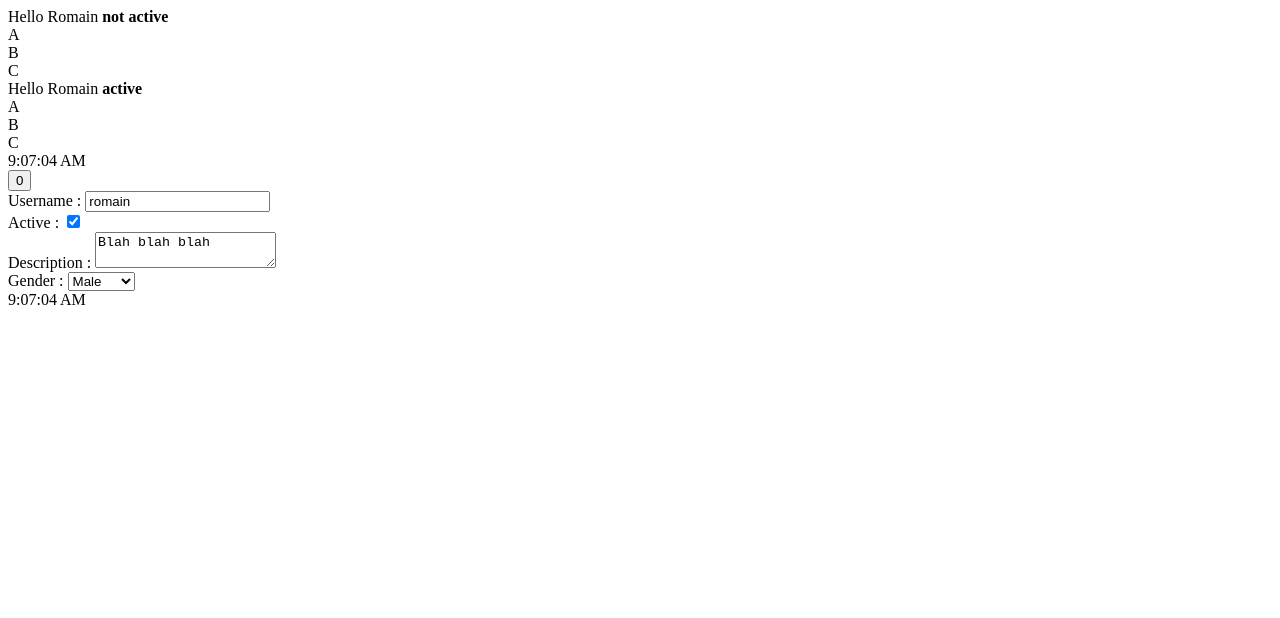
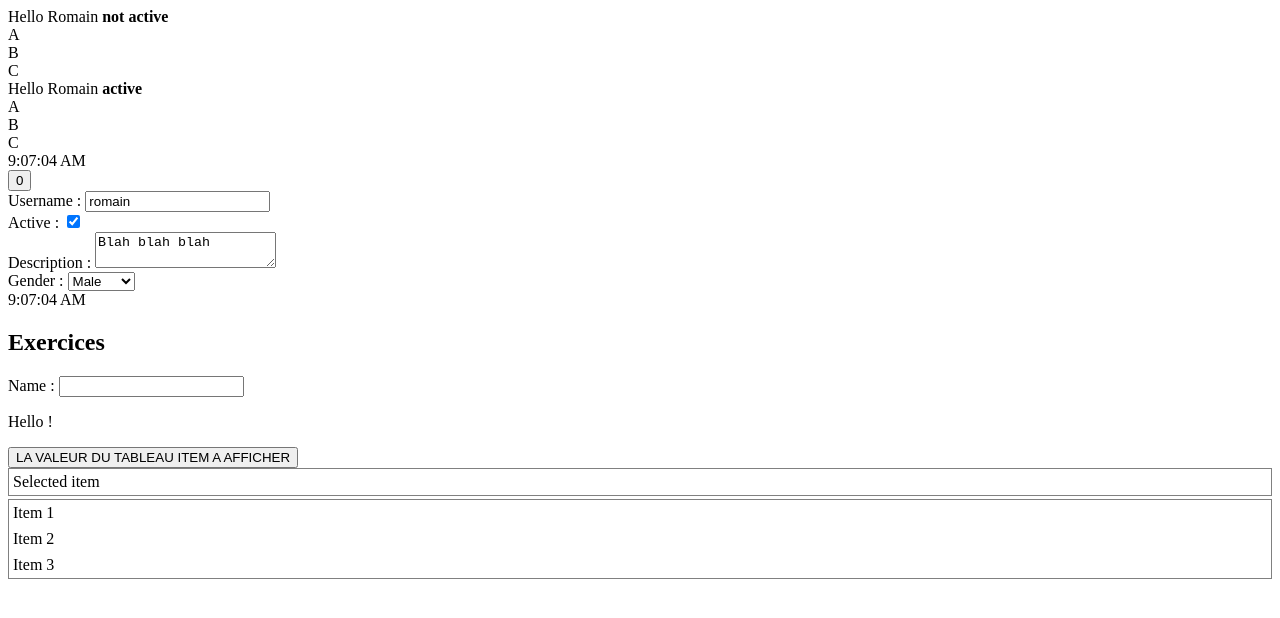
Before and after one commit to bioub/Formation_Web_Advanced_STMicroelectronics_2023_04, a React (Create React App) app in the folder hello-react/: page / in a window 1280 px wide. Shown: the top 618 px of the page. Built offline with nearby package versions, Linux system fonts and the light colour scheme.

Commit message:
Exercices

```diff
--- a/hello-react/src/App.tsx
+++ b/hello-react/src/App.tsx
@@ -3,6 +3,7 @@ import ClockWidget from './ClockWidget';
 import Counter from './Counter';
 import Hello from './Hello';
 import MyForm from './MyForm';
+import Exercices from './exercices/Exercices';
 
 function App() {
 
@@ -14,6 +15,8 @@ function App() {
       <Counter />
       <MyForm />
       <ClockWidget />
+      <h2>Exercices</h2>
+      <Exercices />
     </div>
   );
 }
--- /dev/null
+++ b/hello-react/src/exercices/Exercices.tsx
@@ -0,0 +1,23 @@
+import { useState } from "react";
+import Helloworld from "./Helloworld";
+import MultiStateButton from "./MultiStateButton";
+import Select from "./Select";
+
+function Exercices() {
+  const names = ['Toto', 'Titi', 'Tata'];
+  const [name, setName] = useState('Toto');
+
+  function handleSelected(val: string) {
+
+  }
+
+  return (
+    <div className="Exercices">
+      <Helloworld />
+      <MultiStateButton />
+      <Select />
+    </div>
+  );
+}
+
+export default Exercices;
--- /dev/null
+++ b/hello-react/src/exercices/Helloworld.tsx
@@ -0,0 +1,33 @@
+import { ChangeEvent, Component } from 'react';
+
+class Helloworld extends Component {
+  state = {
+
+  };
+  handleInput = (event: ChangeEvent<HTMLInputElement>) => {
+
+  };
+  render() {
+    const {  } = this.state;
+    return (
+      <div className="ExHelloworld">
+        <div>
+          Name : <input onChange={this.handleInput} />
+        </div>
+        <p>
+          Hello <span></span> !
+        </p>
+      </div>
+    );
+  }
+}
+
+export default Helloworld;
+
+// Exercice 1
+// Créer une propriété name sur le state avec une valeur par défaut
+// L'afficher dans la balise span
+// A la saisi dans le champ (methode handleInput)
+// modifier la valeur de name du state
+// (pour récupérer la valeur du champ utiliser event.currentTarget.value)
+// Le composant se raffraichira tout seul
--- /dev/null
+++ b/hello-react/src/exercices/MultiStateButton.tsx
@@ -0,0 +1,24 @@
+import { Component } from 'react';
+
+class MultiStateButton extends Component {
+  state = {
+
+  };
+  render() {
+    const {  } = this.state;
+    const {  } = this.props;
+    return (
+      <button className="ExMultiStateButton">
+       LA VALEUR DU TABLEAU ITEM A AFFICHER
+      </button>
+    );
+  }
+}
+
+export default MultiStateButton;
+
+// Exercice 2
+// Au chargement du composant afficher dans le bouton
+// le premier élément du tableau
+// Au clic du bouton afficher l'élément suivant
+// repartir du début du tableau si besoin
--- /dev/null
+++ b/hello-react/src/exercices/Select.css
@@ -0,0 +1,18 @@
+.Select {
+  user-select: none;
+  cursor: pointer;
+}
+
+.Select_selected {
+  padding: 4px;
+  border: 1px solid gray;
+}
+
+.Select_menu {
+  margin-top: 3px;
+  border: 1px solid gray;
+}
+
+.Select_item {
+  padding: 4px;
+}
--- /dev/null
+++ b/hello-react/src/exercices/Select.tsx
@@ -0,0 +1,33 @@
+import './Select.css';
+
+import { Component } from 'react';
+
+class Select extends Component {
+  state = {};
+  render() {
+    const {} = this.state;
+    const {} = this.props;
+    return (
+      <div className="Select">
+        <div className="Select_selected">Selected item</div>
+        <div className="Select_menu">
+          <div className="Select_item">Item 1</div>
+          <div className="Select_item">Item 2</div>
+          <div className="Select_item">Item 3</div>
+        </div>
+      </div>
+    );
+  }
+}
+
+export default Select;
+
+// Exercice 3
+// Le composant Select aura 3 props : items (string[]), selected (string), onSelected (function)
+// et 1 state : open (boolean default false)
+// Afficher les props items et selected dans le JSX
+// Conditionner l'affichage des items au state open
+// Au clic de selected, passer open à !open
+// Au clic de item, remonter la valeur en appelant la props onSelected, passer open à !open
+// Ecouter le click de document dans componentDidMount, y passer open à false
+// Retirer le click de document dans componentWillUnmount avec removeEventListener
```
